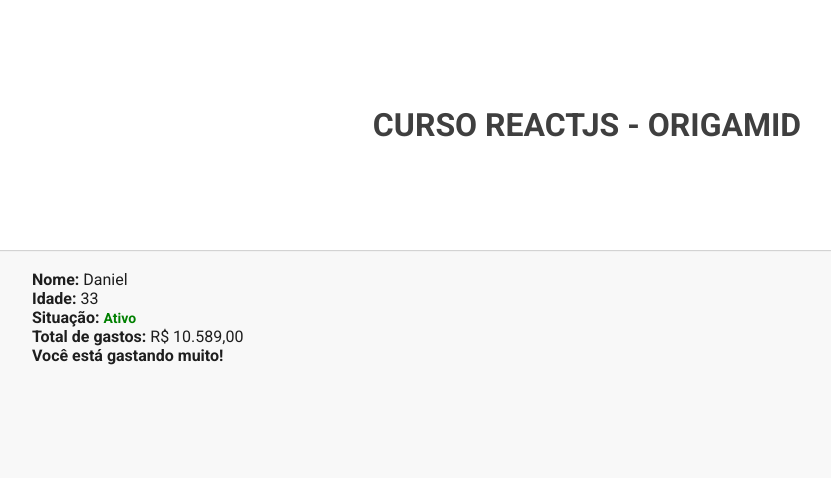
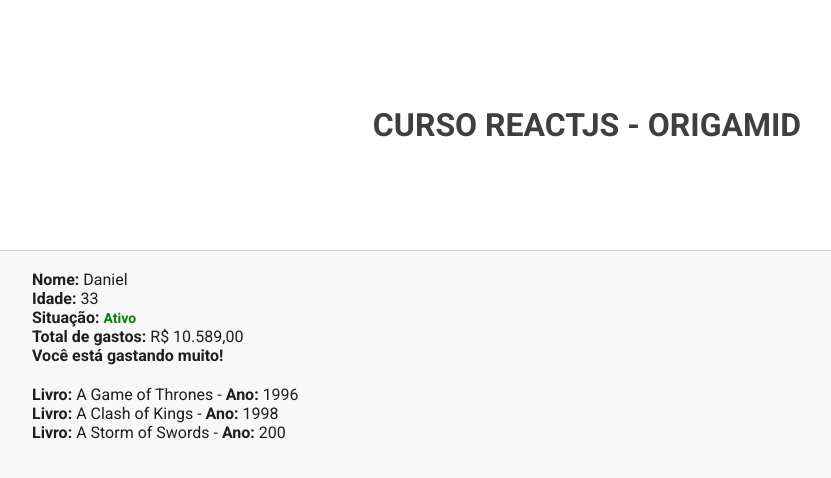
Before and after one commit to daniel-silva-dxp/react, a React (Create React App) app: page / in a window 1280 px wide. Shown: the top 478 px of the page, without its empty margins (53-884 px from the left). Built offline with nearby package versions, Linux system fonts and the light colour scheme.

Commit message:
feat: trabalhando com arrays em react

```diff
--- /dev/null
+++ b/src/components/arrays/index.js
@@ -0,0 +1,25 @@
+import React from "react";
+
+import "./main.css";
+
+const Arr = () => {
+  const livros = [
+    { id: 1, nome: "A Game of Thrones", ano: 1996 },
+    { id: 2, nome: "A Clash of Kings", ano: 1998 },
+    { id: 1, nome: "A Storm of Swords", ano: 200 },
+  ];
+
+  return (
+    <ul>
+      {livros.map(({ id, nome, ano }) => {
+        return (
+          <li key={id}>
+            <strong>Livro:</strong> {nome} - <strong>Ano:</strong> {ano}
+          </li>
+        );
+      })}
+    </ul>
+  );
+};
+
+export default Arr;
--- /dev/null
+++ b/src/components/arrays/main.css
@@ -0,0 +1,3 @@
+ul {
+  margin-top: 20px;
+}
--- a/src/pages/index.js
+++ b/src/pages/index.js
@@ -1,4 +1,5 @@
 import React, { Component } from "react";
+import Arr from "../components/arrays";
 import Compras from "../components/compras";
 import Header from "../components/header";
 
@@ -11,6 +12,7 @@
         <Header />
         <div className="container">
           <Compras />
+          <Arr />
         </div>
       </React.Fragment>
     );
```
